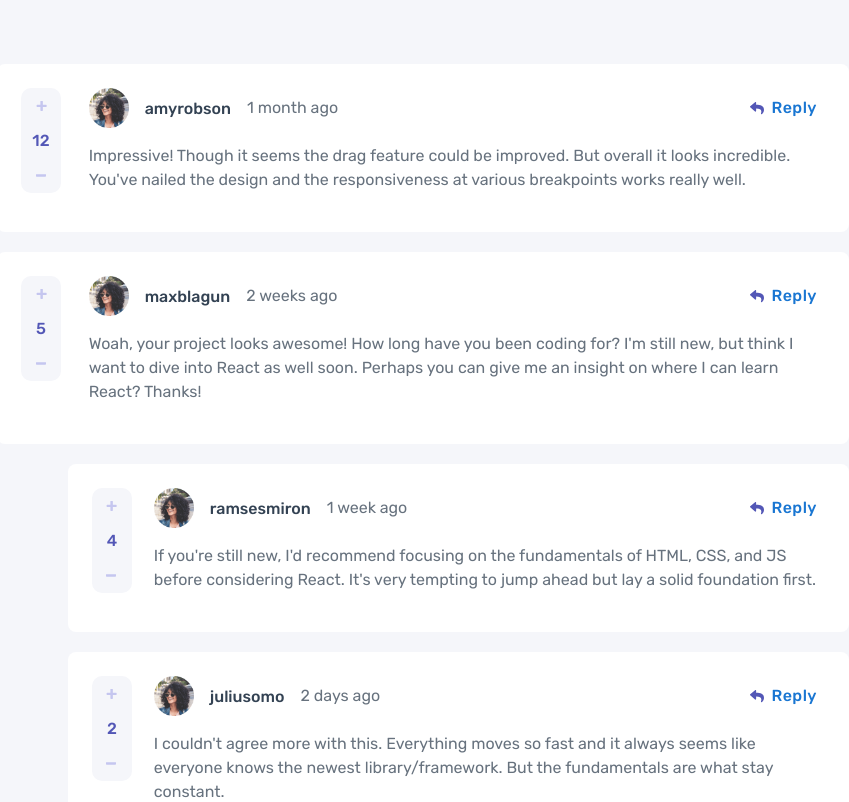
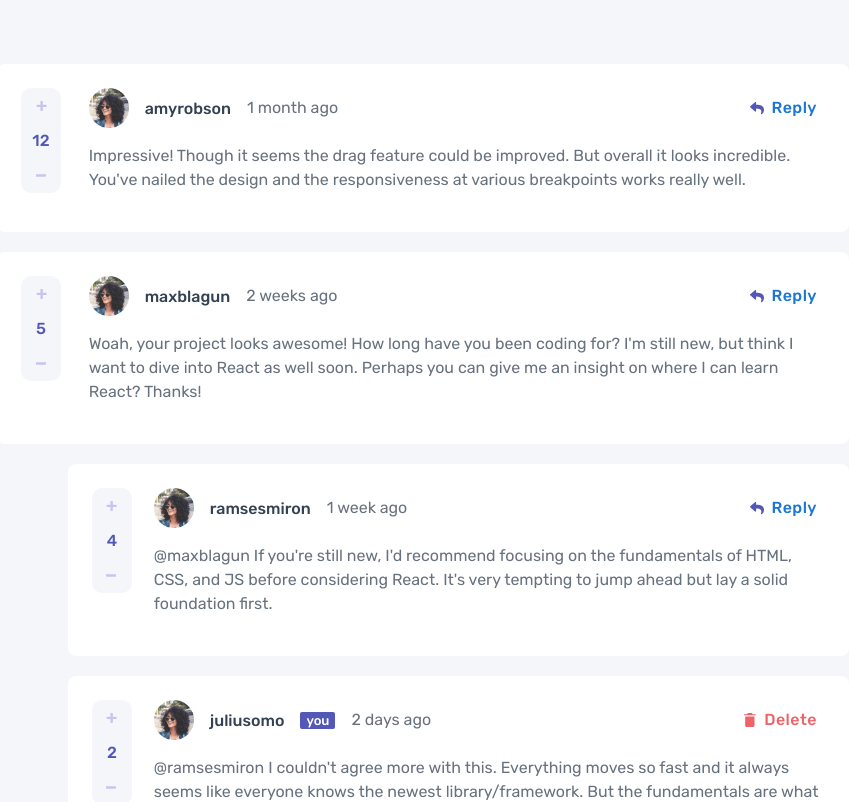
Before and after one commit to mseidel819/comments-section, a React (Create React App) app: page / in a window 1280 px wide. Shown: the top 802 px of the page, without its empty margins (217-1066 px from the left). Built offline with nearby package versions, Linux system fonts and the light colour scheme.

Commit message:
added comment handler and main level remove handler.

```diff
--- a/src/App.js
+++ b/src/App.js
@@ -8,34 +8,93 @@ import CommentCard from "./components/comment-card/comment-card.component";
 function App() {
   const [currentUser, setCurrentUser] = useState({});
   const [comments, setComments] = useState([]);
+  const [commentId, setCommentId] = useState(4);
 
   useEffect(() => {
     setCurrentUser(JobData.currentUser);
     setComments(JobData.comments);
   }, []);
 
-  console.log(currentUser);
-  console.log(comments);
+  // console.log(currentUser);
+  // console.log(comments);
+
+  const addCommentHandler = (content, user) => {
+    const date = new Date();
+    const year = date.getFullYear();
+    const month = date.getMonth();
+    const day = date.getDay();
+    const hour = date.getHours();
+    const minute = date.getMinutes();
+
+    const newComment = {
+      content: content,
+      createdAt: `${month}/${day}/${year} at ${hour}:${minute}`,
+      id: commentId,
+      replies: [],
+      score: 0,
+      user: user,
+    };
+
+    setComments([...comments, newComment]);
+    setCommentId(commentId + 1);
+  };
+
+  const removeCommentHandler = (currentId) => {
+    const filteredComments = comments.filter((comment) => {
+      return comment.id !== currentId;
+    });
+
+    setComments(filteredComments);
+  };
+
+  // const removeReplyHandler = (replyId, replyTo) => {
+  //   console.log(replyTo);
+  //   console.log(comments);
+
+  //   const targetComment = comments.filter((comment) => {
+  //     return comment.user.username === replyTo;
+  //   });
+
+  //   const removeTargetComment = comments.filter((comment) => {
+  //     return comment.id !== targetComment.id;
+  //   });
+  //   setComments(removeTargetComment);
+  //   console.log(targetComment);
+  // const filteredComment = targetComment.replies.filter((reply) => {
+  //   return reply.id !== replyId;
+  // });
+
+  // setComments([...comments, filteredComment]);
+  // };
 
   return (
     <Container maxWidth="md" sx={{ marginTop: "64px" }}>
       {comments.map((user) => (
-        <>
-          <CommentCard user={user} key={user.id} />
+        <div key={user.id}>
+          <CommentCard
+            removeCommentHandler={removeCommentHandler}
+            currentUser={currentUser}
+            user={user}
+            // key={user.id}
+          />
           {user.replies.length ? (
             <Grid container>
               <Grid item sm={1}></Grid>
               <Grid item sm={11}>
                 {user.replies.map((reply) => (
-                  <CommentCard user={reply} key={reply.id} />
+                  <CommentCard
+                    currentUser={currentUser}
+                    user={reply}
+                    key={reply.id}
+                  />
                 ))}
               </Grid>
             </Grid>
           ) : null}
-        </>
+        </div>
       ))}
 
-      <Reply user={currentUser} />
+      <Reply user={currentUser} addHandler={addCommentHandler} />
       <footer>
         Challenge by &nbsp;
         <a
--- a/src/components/comment-card/comment-card.component.jsx
+++ b/src/components/comment-card/comment-card.component.jsx
@@ -1,7 +1,8 @@
-import { Grid, Button, Card } from "@mui/material";
+import { Grid } from "@mui/material";
 import { ReactComponent as Plus } from "../../images/icon-plus.svg";
 import { ReactComponent as Minus } from "../../images/icon-minus.svg";
 import { ReactComponent as Reply } from "../../images/icon-reply.svg";
+import { ReactComponent as Delete } from "../../images/icon-delete.svg";
 import julio from "../../images/avatars/image-juliusomo.png";
 import amyrobson from "../../images/avatars/image-amyrobson.png";
 import maxblagun from "../../images/avatars/image-maxblagun.png";
@@ -15,10 +16,13 @@ import {
   TimeSpan,
   ReplyButton,
   UpvoteCard,
+  DeleteButton,
+  YouSpan,
 } from "./comment-card.styles";
 
-const CommentCard = ({ user }) => {
-  console.log(user);
+const CommentCard = ({ user, currentUser, removeCommentHandler }) => {
+  // console.log(user);
+  // console.log(currentUser);
   return (
     <StyledCommentCard>
       <Grid container columnSpacing={1}>
@@ -39,15 +43,32 @@ const CommentCard = ({ user }) => {
             <Grid item container alignItems="center" xs={12} sm={10}>
               <img src={amyrobson} alt="user" />
               <UserSpan>{user.user.username}</UserSpan>
+              {user.user.username === currentUser.username && (
+                <YouSpan>you</YouSpan>
+              )}
               <TimeSpan>{user.createdAt}</TimeSpan>
             </Grid>
             <Grid item container justifyContent="end" xs={12} sm={2}>
-              <ReplyButton variant="text" startIcon={<Reply />}>
-                Reply
-              </ReplyButton>
+              {user.user.username === currentUser.username ? (
+                <DeleteButton
+                  onClick={() => removeCommentHandler(user.id)}
+                  variant="text"
+                  startIcon={<Delete />}
+                >
+                  Delete
+                </DeleteButton>
+              ) : (
+                <ReplyButton variant="text" startIcon={<Reply />}>
+                  Reply
+                </ReplyButton>
+              )}
             </Grid>
           </Grid>
-          <p>{user.content}</p>
+
+          <p>
+            {user.replyingTo && <span>@{user.replyingTo}&nbsp;</span>}
+            {user.content}
+          </p>
         </Grid>
       </Grid>
     </StyledCommentCard>
--- a/src/components/comment-card/comment-card.styles.jsx
+++ b/src/components/comment-card/comment-card.styles.jsx
@@ -42,6 +42,16 @@ export const TimeSpan = styled("span")({
   lineHeight: "24px",
   color: "#67727E",
 });
+export const YouSpan = styled("span")({
+  fontWeight: "500",
+  fontSize: "13px",
+  lineHeight: "15px",
+  color: "white",
+  backgroundColor: "#5357B6",
+  borderRadius: "2px",
+  padding: "1px 6px",
+  marginRight: "16px",
+});
 
 export const ReplyButton = styled(Button)({
   fontWeight: "500",
@@ -57,3 +67,19 @@ export const ReplyButton = styled(Button)({
     fill: "#C5C6EF",
   },
 });
+
+export const DeleteButton = styled(Button)({
+  fontWeight: "500",
+  color: "#ED6368",
+  fontSize: "16px",
+  lineHeight: "24px",
+  fontFamily: "Rubik",
+  fontStyle: "normal",
+  textTransform: "none",
+
+  "&:hover": {
+    color: "#FFB8BB",
+    backgroundColor: "white",
+    // fill: "#C5C6EF",
+  },
+});
--- a/src/components/reply-card/reply-card.component.jsx
+++ b/src/components/reply-card/reply-card.component.jsx
@@ -1,8 +1,16 @@
 import { Grid, TextField } from "@mui/material";
+import { useState } from "react";
 import julio from "../../images/avatars/image-juliusomo.png";
 import { SendButton, StyledReplyCard } from "./reply-card.styles";
 
-const Reply = ({ user }) => {
+const Reply = ({ user, addHandler }) => {
+  const [textField, setTextField] = useState("");
+
+  const textFieldHandler = (e) => {
+    const searchFieldString = e.target.value;
+    setTextField(searchFieldString);
+  };
+
   return (
     <StyledReplyCard>
       <Grid container columnSpacing={2}>
@@ -14,11 +22,20 @@ const Reply = ({ user }) => {
             multiline
             fullWidth
             rows={3}
+            onChange={textFieldHandler}
             placeholder="Add a comment..."
+            value={textField}
           />
         </Grid>
         <Grid item sm={2}>
-          <SendButton>SEND</SendButton>
+          <SendButton
+            onClick={() => {
+              addHandler(textField, user);
+              setTextField("");
+            }}
+          >
+            SEND
+          </SendButton>
         </Grid>
       </Grid>
     </StyledReplyCard>
```
